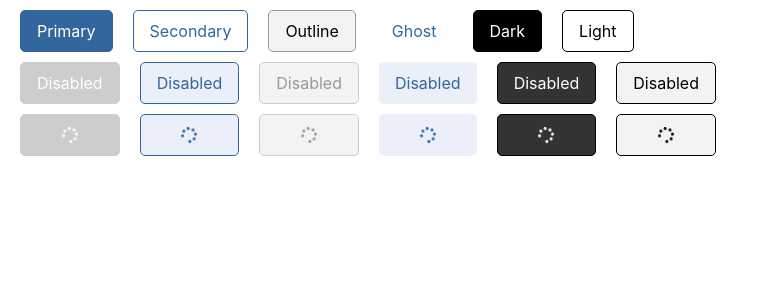
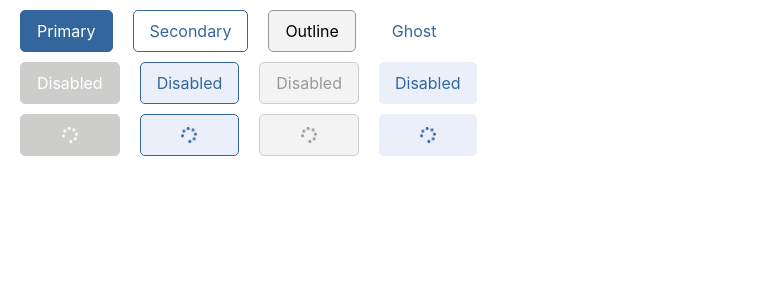
Before and after one commit to raaynaldo/react-starter, a React (Create React App) app: page / in a window 1280 px wide. Shown: the top 300 px of the page, without its empty margins (0-759 px from the left). Built offline with nearby package versions, Linux system fonts and the light colour scheme.

Commit message:
feat: remove black and light

```diff
--- a/src/App.js
+++ b/src/App.js
@@ -8,8 +8,6 @@ export default function App() {
         <Button variant='secondary'>Secondary</Button>
         <Button variant='outline'>Outline</Button>
         <Button variant='ghost'>Ghost</Button>
-        <Button variant='dark'>Dark</Button>
-        <Button variant='light'>Light</Button>
       </div>
 
       <div style={{ margin: '10px', display: 'flex', gap: '20px' }}>
@@ -23,12 +21,6 @@ export default function App() {
           Disabled
         </Button>
         <Button variant='ghost' disabled={true}>
-          Disabled
-        </Button>
-        <Button variant='dark' disabled={true}>
-          Disabled
-        </Button>
-        <Button variant='light' disabled={true}>
           Disabled
         </Button>
       </div>
@@ -46,12 +38,6 @@ export default function App() {
         <Button variant='ghost' disabled={true} isLoading={true}>
           Disabled
         </Button>
-        <Button variant='dark' disabled={true} isLoading={true}>
-          Disabled
-        </Button>
-        <Button variant='light' disabled={true} isLoading={true}>
-          Disabled
-        </Button>
       </div>
     </div>
   );
--- a/src/components/buttons/Button.js
+++ b/src/components/buttons/Button.js
@@ -8,8 +8,6 @@ const ButtonVariant = Object.freeze({
   Secondary: 'secondary',
   Outline: 'outline',
   Ghost: 'ghost',
-  Dark: 'dark',
-  Light: 'light',
 });
 
 export default function Button(props) {
@@ -27,10 +25,6 @@ export default function Button(props) {
   return (
     <button
       variant={variant}
-      // className={`${styles.button} ${styles[variant]} ${className} ${
-      //   isLoading ? styles.loading : ''
-      // }`}
-
       className={clsx(
         styles.button,
         styles[variant],
@@ -44,12 +38,10 @@ export default function Button(props) {
         <div className={styles.spinner}>
           <FaSpinner
             className={clsx(styles.animateSpin, [
-              [ButtonVariant.Primary, ButtonVariant.Dark].includes(variant) &&
-                styles.textWhite,
+              [ButtonVariant.Primary].includes(variant) && styles.textWhite,
               [ButtonVariant.Secondary, ButtonVariant.Ghost].includes(
                 variant
               ) && styles.textBlue,
-              [ButtonVariant.Light].includes(variant) && styles.textBlack,
               [ButtonVariant.Outline].includes(variant) && styles.textGray,
             ])}
           />
--- a/src/components/buttons/Button.module.css
+++ b/src/components/buttons/Button.module.css
@@ -85,42 +85,6 @@
   background-color: var(--light-blue);
 }
 
-.dark {
-  color: var(--white);
-  background-color: var(--black);
-  border: 1px solid var(--black);
-}
-
-.dark:hover {
-  background-color: #333333;
-}
-
-.dark:active {
-  background-color: var(--black);
-}
-
-.dark:disabled {
-  background-color: #333333;
-}
-
-.light {
-  color: var(--black);
-  background-color: var(--white);
-  border: 1px solid var(--black);
-}
-
-.light:hover {
-  background-color: var(--lightest-gray);
-}
-
-.light:active {
-  background-color: var(--white);
-}
-
-.light:disabled {
-  background-color: var(--lightest-gray);
-}
-
 .loading {
   position: relative;
   transition: none;
```
